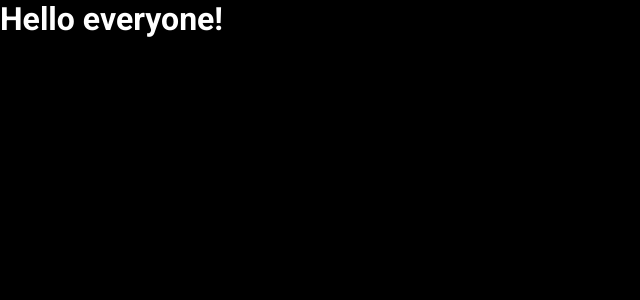
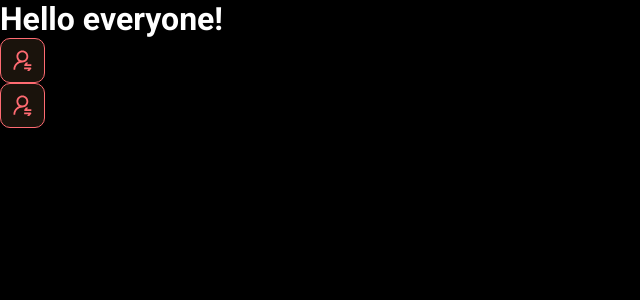
Before and after one commit to jd117/dsmeta, a React (Vite) app in the folder frontend/: page / in a window 1280 px wide. Shown: the top 300 px of the page, without its empty margins (0-640 px from the left). Built offline with nearby package versions, Linux system fonts and the light colour scheme.

Commit message:
First component

```diff
--- a/frontend/src/App.tsx
+++ b/frontend/src/App.tsx
@@ -1,7 +1,12 @@
+import NotificationButton from "./components/NotificationButton";
+
 function App() {
 	return (
-		<h1>Hello everyone!
-		</h1>
+		<>
+			<h1>Hello everyone!</h1>
+			<NotificationButton />
+			<NotificationButton />
+		</>
 	);
 }
 
--- /dev/null
+++ b/frontend/src/components/NotificationButton/index.tsx
@@ -0,0 +1,15 @@
+import icon from "../../assets/img/notification-icon.svg";
+
+import "./styles.css";
+
+function NotificationButton() {
+	return (
+		<>
+			<div className="dsmeta-red-btn">
+				<img src={icon} alt="notification" />
+			</div>
+		</>
+	);
+}
+
+export default NotificationButton;
--- /dev/null
+++ b/frontend/src/components/NotificationButton/styles.css
@@ -0,0 +1,15 @@
+.dsmeta-red-btn {
+	height: 45px;
+	width: 45px;
+	background: rgba(255, 187, 114, 0.1);
+	border: 1px solid #ff6b72;
+	border-radius: 10px;
+	display: flex;
+	align-items: center;
+	justify-content: center;
+	cursor: pointer;
+}
+
+.dsmeta-red-btn img {
+	width: 19px;
+}
```
Also changed, not shown: frontend/src/assets/img/notification-icon.svg (added).
